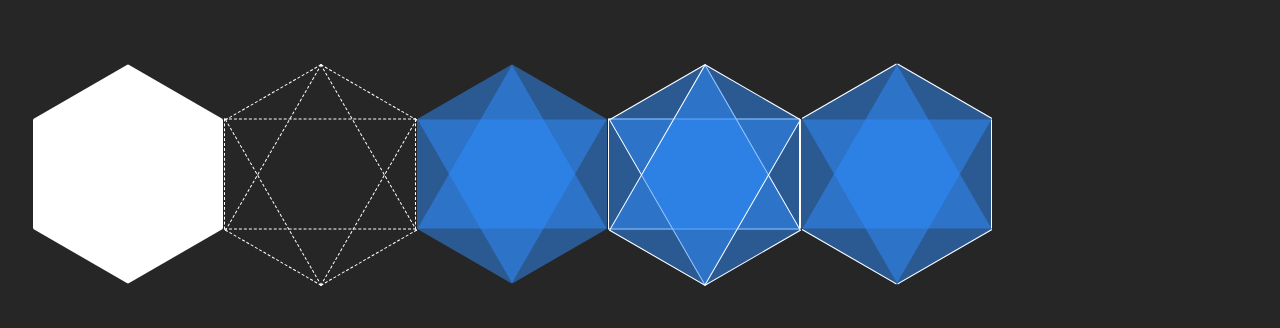
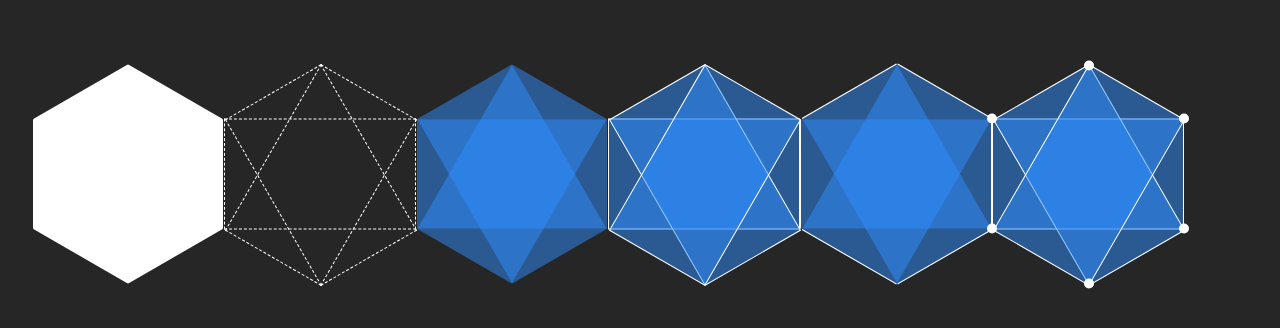
Before and after one commit to srinivasu619/UI-Implementation, a plain HTML site: page UI NO 10-CSS Shape/index.html in a window 1280 px wide. Shown: the part 226-554 px from the top of the page. Drawn offline with Linux system fonts and the light colour scheme.

Commit message:
Added hexagon sixth draft

```diff
--- a/UI NO 10-CSS Shape/index.html
+++ b/UI NO 10-CSS Shape/index.html
@@ -12,5 +12,13 @@
         <div class="hexagon" id="third"></div>
         <div class="hexagon" id="fourth"></div>
         <div class="hexagon" id="fifth"></div>
+        <div class="hexagon" id="sixth">
+            <span></span>
+            <span></span>
+            <span></span>
+            <span></span>
+            <span></span>
+            <span></span>
+        </div>
     </body>
 </html>
--- a/UI NO 10-CSS Shape/style.css
+++ b/UI NO 10-CSS Shape/style.css
@@ -52,7 +52,7 @@ body{
 }
 #fourth,#fourth:before,#fourth:after{
     background:rgba(48, 141, 255, 0.5);
-       border: 1px solid #fff;
+    border: 1px solid #fff;
 }
 #fifth{
     top:50%;
@@ -64,3 +64,44 @@ body{
     border-left: 1px solid #fff;
     border-right: 1px solid #fff;
 }
+#sixth{
+    top:50%;
+    left: 85%;
+    transform: translate(-50%,-50%);
+}
+#sixth,#sixth:before,#sixth:after{
+    background:rgba(48, 141, 255, 0.5);
+    border: 1px solid #fff;
+}
+span{
+    position: absolute;
+    width: 10px;
+    height: 10px;
+    border-radius: 50%;
+    z-index: 2;
+    background: #fff;
+}
+span:nth-child(1){
+    top: -6px;
+    left: -6px;
+}
+span:nth-child(2){
+    top: -6px;
+    right: -6px;
+}
+span:nth-child(3){
+    top: 104px;
+    left: -6px;
+}
+span:nth-child(4){
+    top: 104px;
+    right: -6px;
+}
+span:nth-child(5){
+   top: -59px;
+   right: 89px;
+}
+span:nth-child(6){
+   top: 159px;
+   right: 89px;
+}
```
